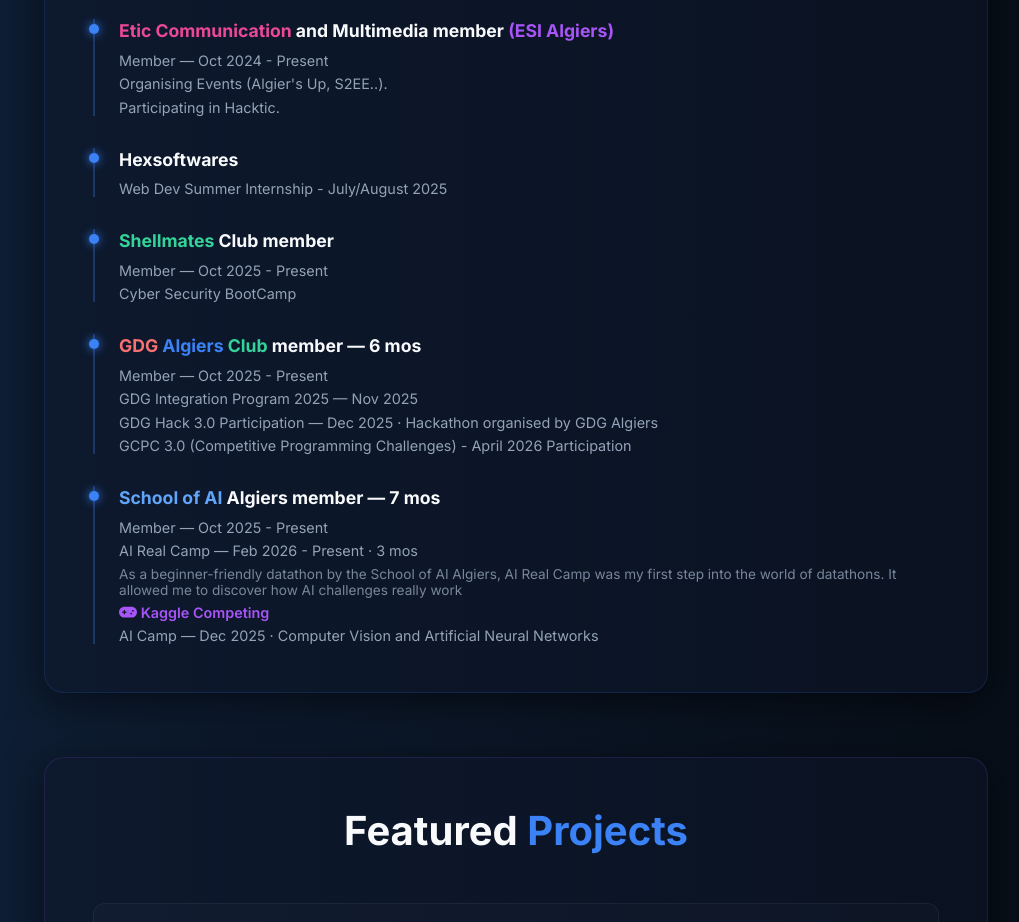
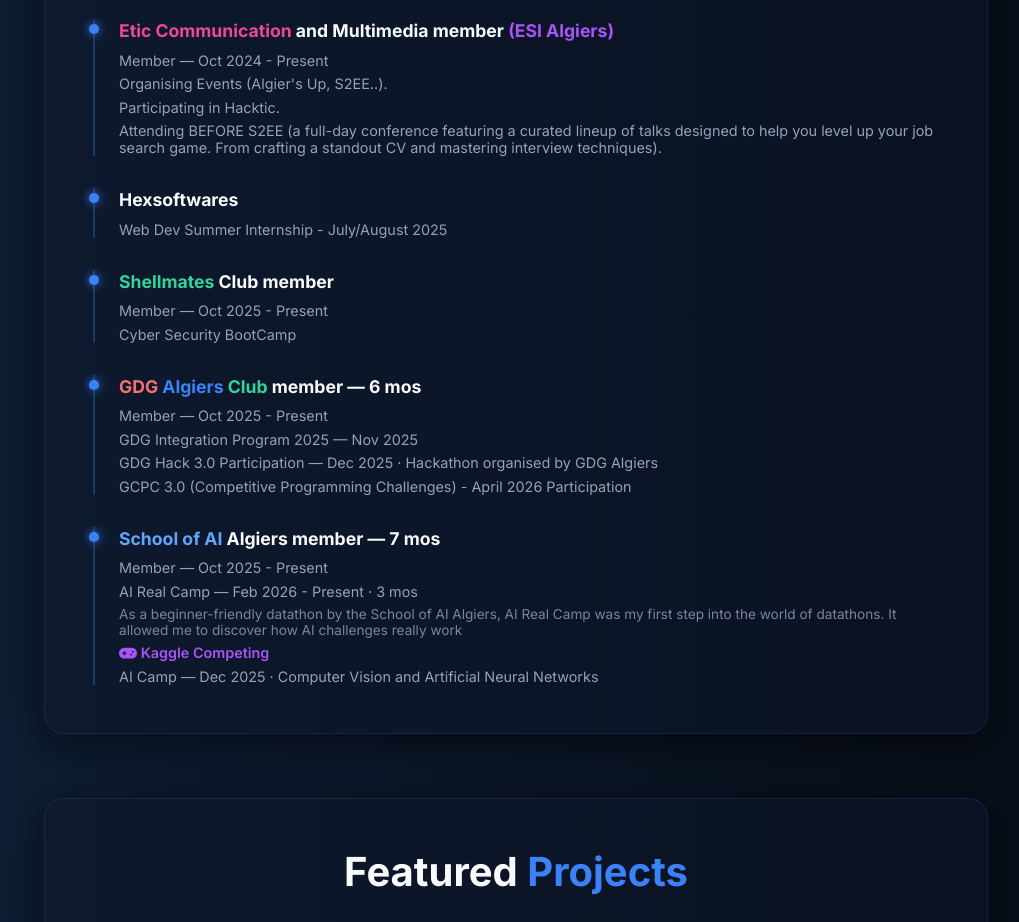
Before and after one commit to AliAbid31/Personal-Portfolio, a Next.js app: page / in a window 1280 px wide. Shown: the part 4260-5182 px from the top of the page, without its empty margins (124-1143 px from the left). Built offline with nearby package versions, Linux system fonts and the light colour scheme; some icons are missing.

Commit message:
add experience

```diff
--- a/app/page.js
+++ b/app/page.js
@@ -221,6 +221,7 @@
                                     <li>Member — Oct 2024 - Present</li>
                                     <li>Organising Events (Algier's Up, S2EE..).</li>
                                     <li>Participating in Hacktic.</li>
+                                    <li>Attending BEFORE S2EE (a full-day conference featuring a curated lineup of talks designed to help you level up your job search game. From crafting a standout CV and mastering interview techniques).</li>
                                 </ul>
                             </div>
                             <div className={styles.timelineItem}>
```
